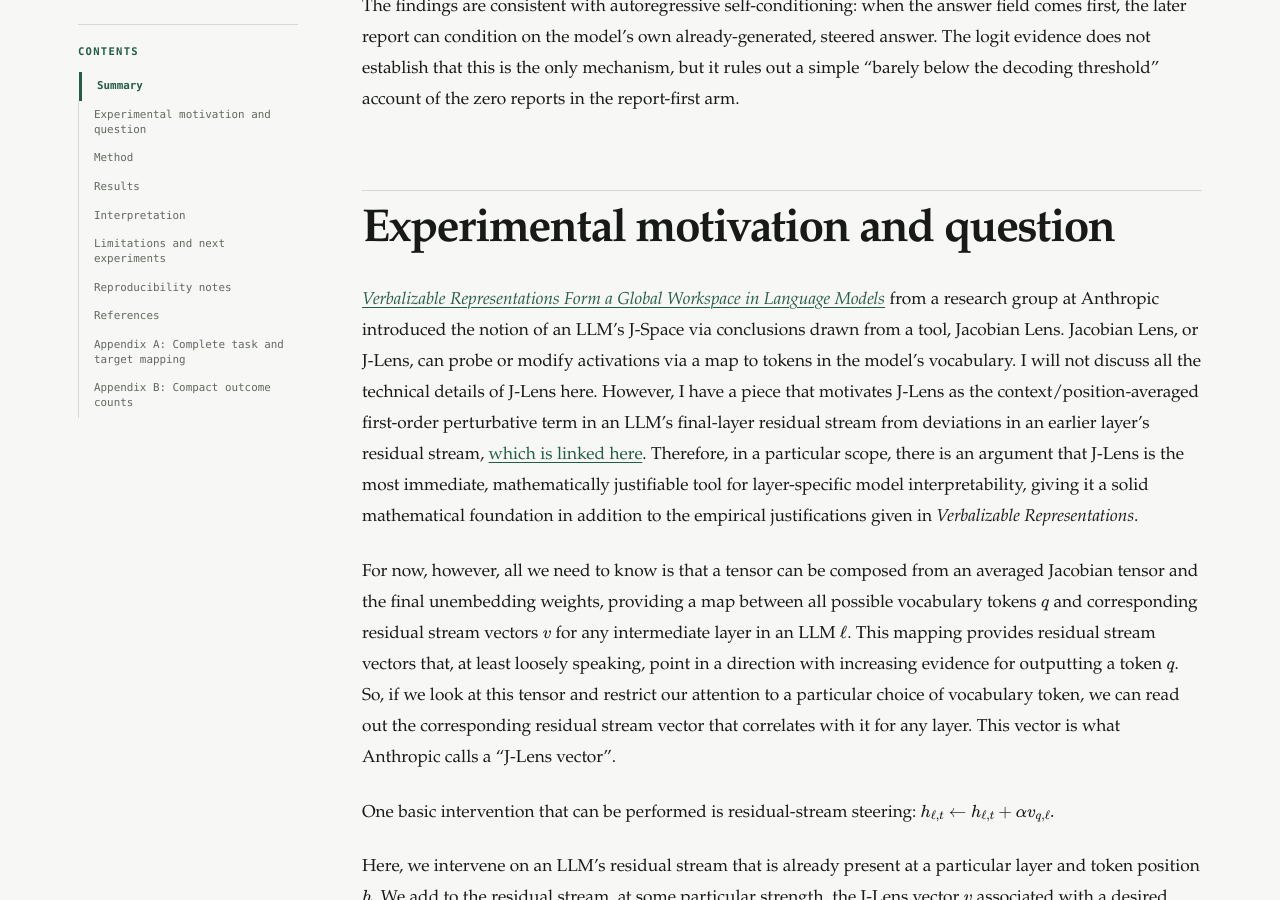
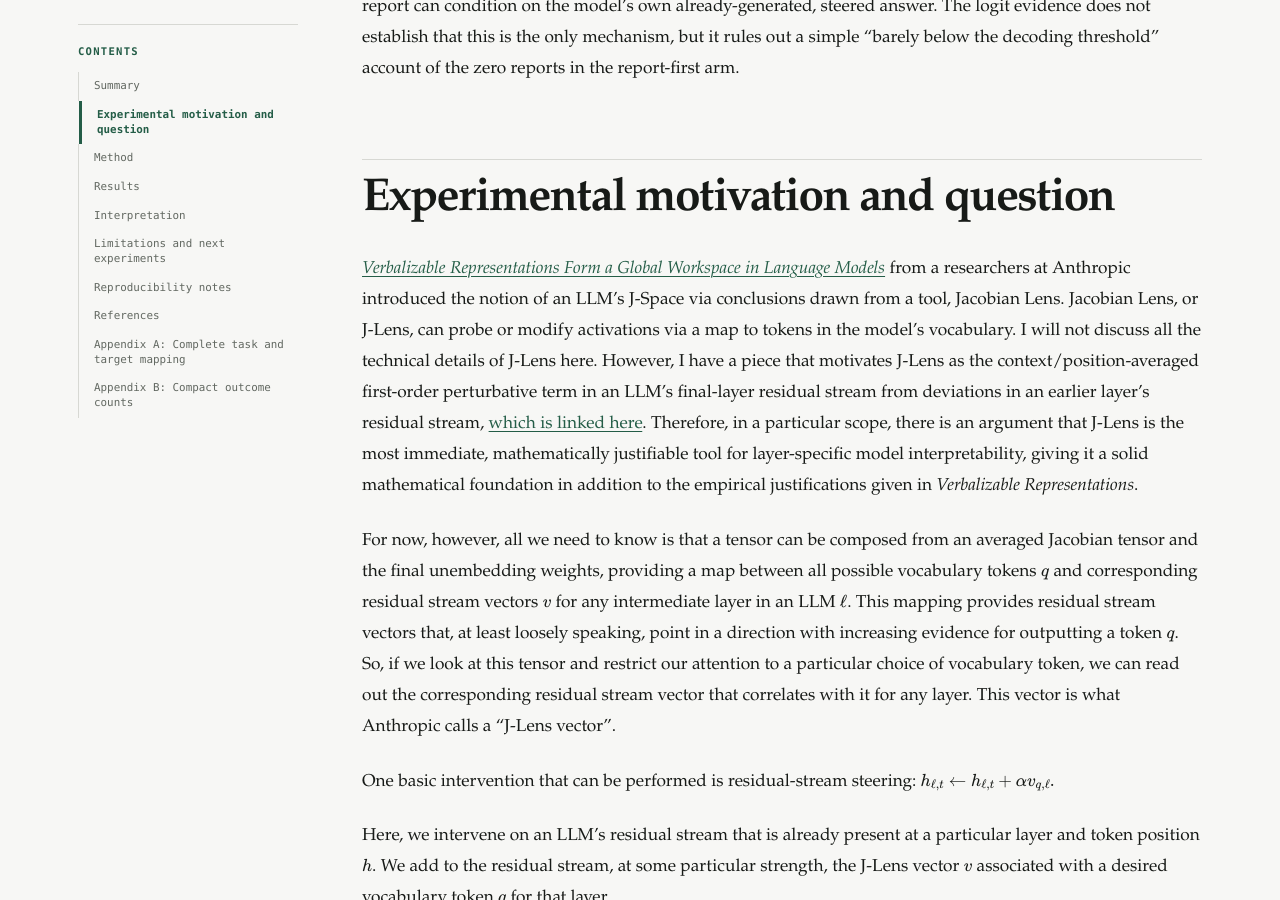
Before and after one commit to e-m-garcia/e-m-garcia.github.io, a Jekyll site: the page built from QWEN36_JVECTOR_RESPONSE_ORDER.md, in a window 1280 px wide and 900 px high, scrolled down 2012 px. Built offline with Jekyll 4.4.1, drawn with Linux system fonts in a browser that asks for light colours; some of the changed text lies outside the part shown.

Commit message:
Minor JLensAwareness Summary edits

```diff
--- a/QWEN36_JVECTOR_RESPONSE_ORDER.md
+++ b/QWEN36_JVECTOR_RESPONSE_ORDER.md
@@ -36,7 +36,7 @@
 
 ## Experimental motivation and question
 
-[*Verbalizable Representations Form a Global Workspace in Language Models*][anthropic-paper] from a research group at Anthropic introduced the notion of an LLM's J-Space via conclusions drawn from a tool, Jacobian Lens. Jacobian Lens, or J-Lens, can probe or modify activations via a map to tokens in the model's vocabulary. I will not discuss all the technical details of J-Lens here. However, I have a piece that motivates J-Lens as the context/position-averaged first-order perturbative term in an LLM's final-layer residual stream from deviations in an earlier layer's residual stream, [which is linked here](https://e-m-garcia.github.io/blog/2026/07/27/understanding-the-origin-of-the-j-space/). Therefore, in a particular scope, there is an argument that J-Lens is the most immediate, mathematically justifiable tool for layer-specific model interpretability, giving it a solid mathematical foundation in addition to the empirical justifications given in *Verbalizable Representations*.
+[*Verbalizable Representations Form a Global Workspace in Language Models*][anthropic-paper] from a researchers at Anthropic introduced the notion of an LLM's J-Space via conclusions drawn from a tool, Jacobian Lens. Jacobian Lens, or J-Lens, can probe or modify activations via a map to tokens in the model's vocabulary. I will not discuss all the technical details of J-Lens here. However, I have a piece that motivates J-Lens as the context/position-averaged first-order perturbative term in an LLM's final-layer residual stream from deviations in an earlier layer's residual stream, [which is linked here](https://e-m-garcia.github.io/blog/2026/07/27/understanding-the-origin-of-the-j-space/). Therefore, in a particular scope, there is an argument that J-Lens is the most immediate, mathematically justifiable tool for layer-specific model interpretability, giving it a solid mathematical foundation in addition to the empirical justifications given in *Verbalizable Representations*.
 
 For now, however, all we need to know is that a tensor can be composed from an averaged Jacobian tensor and the final unembedding weights, providing a map between all possible vocabulary tokens $q$ and corresponding residual stream vectors $v$ for any intermediate layer in an LLM $\ell$. This mapping provides residual stream vectors that, at least loosely speaking, point in a direction with increasing evidence for outputting a token $q$. So, if we look at this tensor and restrict our attention to a particular choice of vocabulary token, we can read out the corresponding residual stream vector that correlates with it for any layer. This vector is what Anthropic calls a "J-Lens vector".
 
```
Also changed, not shown: other parts of QWEN36_JVECTOR_RESPONSE_ORDER.md (+1 -1 lines).
